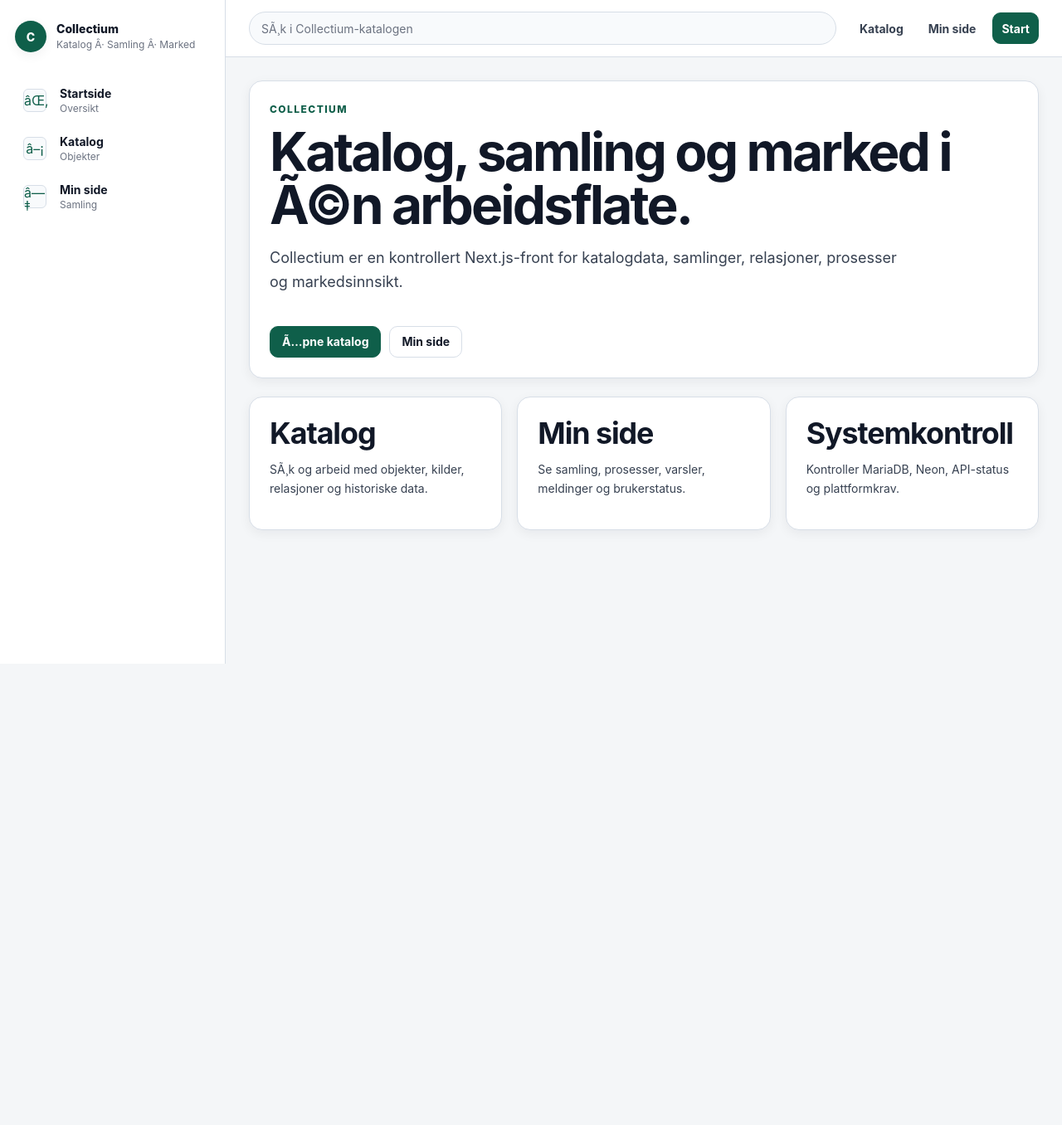
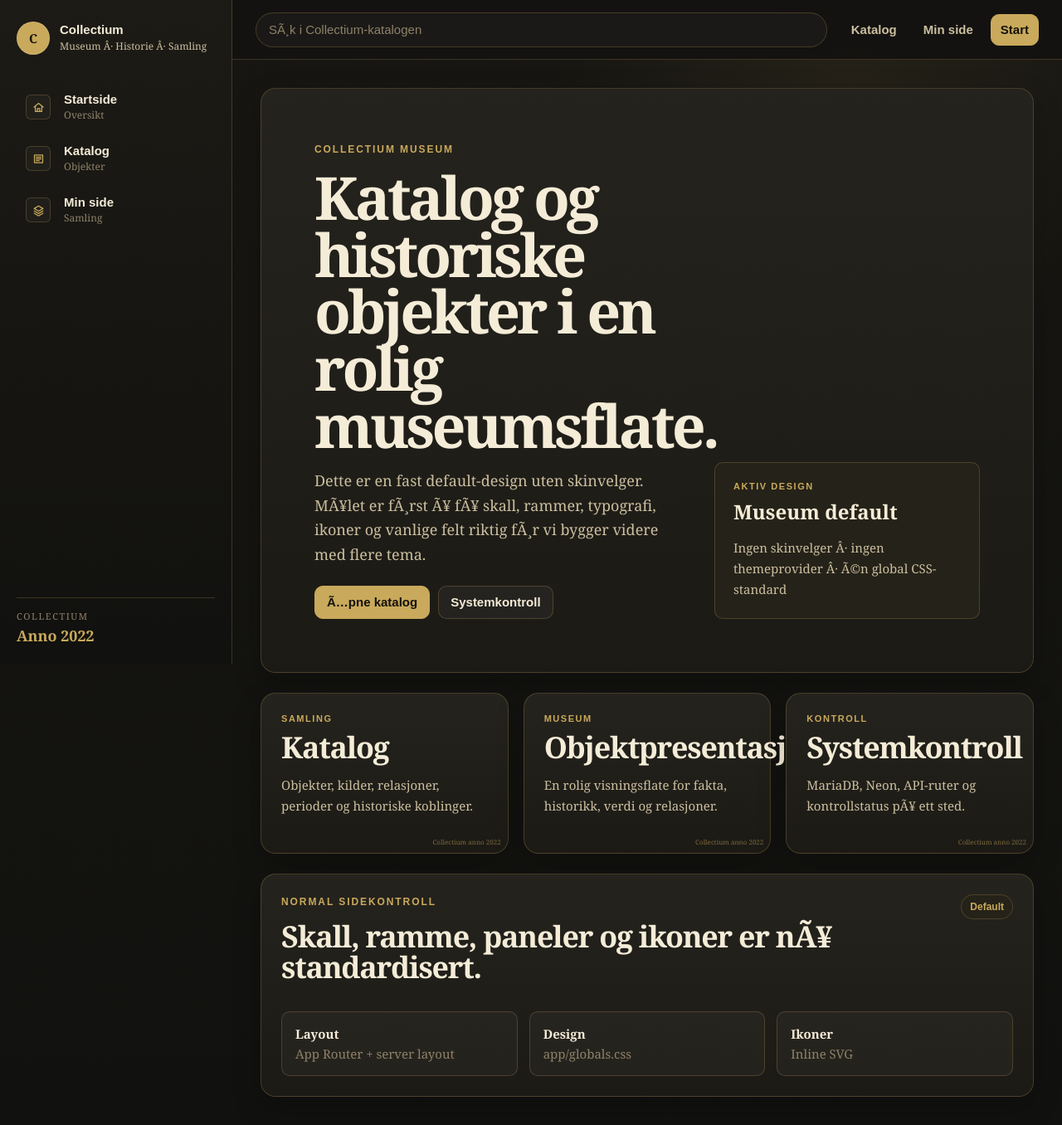
Before and after one commit to tsandvin/collectium-clean-next, a Next.js app: page / in a window 1280 px wide. Shown: the whole page at 83% size. Before the commit the page ends 800 px from the top, so only its background shows below. Built offline with nearby package versions, Linux system fonts and the light colour scheme.

Commit message:
Set Museum as default design and fix icons

```diff
--- a/app/globals.css
+++ b/app/globals.css
@@ -1,36 +1,38 @@
 :root {
-  --ct-sidebar-width: 272px;
-  --ct-topbar-height: 68px;
+  --ct-sidebar-width: 280px;
+  --ct-topbar-height: 72px;
 
-  --ct-bg: #f4f6f8;
-  --ct-surface: #ffffff;
-  --ct-surface-soft: #f8fafc;
-  --ct-surface-strong: #eef2f6;
+  --ct-bg: #11110f;
+  --ct-bg-soft: #171612;
+  --ct-surface: #1d1b16;
+  --ct-surface-soft: #252219;
+  --ct-surface-strong: #2d281d;
 
-  --ct-border: #d7dee7;
-  --ct-border-strong: #9aa8b8;
+  --ct-border: rgba(201, 169, 91, 0.24);
+  --ct-border-strong: rgba(201, 169, 91, 0.52);
 
-  --ct-text: #111827;
-  --ct-text-soft: #374151;
-  --ct-text-muted: #6b7280;
+  --ct-text: #f4ecd7;
+  --ct-text-soft: #cbbf9f;
+  --ct-text-muted: #8e8268;
 
-  --ct-accent: #0f5f4a;
-  --ct-accent-dark: #0b3f34;
-  --ct-accent-soft: #e5f2ee;
+  --ct-accent: #c9a95b;
+  --ct-accent-dark: #9e7c32;
+  --ct-accent-soft: rgba(201, 169, 91, 0.13);
 
-  --ct-danger: #b42318;
-  --ct-warning: #a15c07;
-  --ct-success: #067647;
+  --ct-danger: #c9775d;
+  --ct-warning: #d9bf6d;
+  --ct-success: #8fbf82;
 
-  --ct-shadow: 0 12px 30px rgba(15, 23, 42, 0.08);
-  --ct-shadow-soft: 0 4px 14px rgba(15, 23, 42, 0.06);
+  --ct-shadow: 0 22px 60px rgba(0, 0, 0, 0.35);
+  --ct-shadow-soft: 0 12px 34px rgba(0, 0, 0, 0.24);
 
   --ct-radius-sm: 6px;
   --ct-radius-md: 10px;
-  --ct-radius-lg: 16px;
+  --ct-radius-lg: 18px;
 
-  --ct-font-body: Inter, ui-sans-serif, system-ui, -apple-system, BlinkMacSystemFont, "Segoe UI", sans-serif;
+  --ct-font-body: Georgia, "Times New Roman", serif;
   --ct-font-head: Georgia, "Times New Roman", serif;
+  --ct-font-ui: Arial, Helvetica, sans-serif;
   --ct-font-mono: "SFMono-Regular", Consolas, "Liberation Mono", monospace;
 }
 
@@ -47,10 +49,12 @@ html {
 body {
   margin: 0;
   min-height: 100vh;
-  background: var(--ct-bg);
+  background:
+    radial-gradient(circle at 80% 8%, rgba(201, 169, 91, 0.08), transparent 360px),
+    linear-gradient(180deg, var(--ct-bg-soft), var(--ct-bg));
   color: var(--ct-text);
   font-family: var(--ct-font-body);
-  font-size: 14px;
+  font-size: 15px;
 }
 
 a {
@@ -73,14 +77,17 @@ button {
   min-height: 100vh;
   display: grid;
   grid-template-columns: var(--ct-sidebar-width) minmax(0, 1fr);
-  background: var(--ct-bg);
 }
 
 .ct-sidebar {
+  position: sticky;
+  top: 0;
   min-height: 100vh;
-  padding: 22px 18px;
+  height: 100vh;
+  padding: 24px 20px;
   border-right: 1px solid var(--ct-border);
-  background: var(--ct-surface);
+  background:
+    linear-gradient(180deg, rgba(29, 27, 22, 0.98), rgba(17, 17, 15, 0.98));
 }
 
 .ct-brand {
@@ -88,19 +95,20 @@ button {
   align-items: center;
   gap: 12px;
   min-height: 44px;
-  margin-bottom: 30px;
+  margin-bottom: 34px;
 }
 
 .ct-brand-mark {
-  width: 38px;
-  height: 38px;
+  width: 40px;
+  height: 40px;
   display: grid;
   place-items: center;
   border-radius: 999px;
   background: var(--ct-accent);
-  color: white;
+  color: #17130b;
+  font-family: var(--ct-font-head);
   font-weight: 800;
-  box-shadow: var(--ct-shadow-soft);
+  box-shadow: 0 0 0 1px rgba(255,255,255,0.12) inset;
 }
 
 .ct-brand-text strong,
@@ -109,13 +117,14 @@ button {
 }
 
 .ct-brand-text strong {
+  font-family: var(--ct-font-ui);
   font-weight: 800;
   color: var(--ct-text);
   line-height: 1.1;
 }
 
 .ct-brand-text small {
-  color: var(--ct-text-muted);
+  color: var(--ct-text-soft);
   font-size: 12px;
   margin-top: 3px;
 }
@@ -127,31 +136,41 @@ button {
 
 .ct-sidebar-link {
   display: grid;
-  grid-template-columns: 34px minmax(0, 1fr);
+  grid-template-columns: 36px minmax(0, 1fr);
   align-items: center;
   gap: 10px;
-  min-height: 48px;
+  min-height: 52px;
   padding: 8px 10px;
+  border: 1px solid transparent;
   border-radius: var(--ct-radius-md);
   color: var(--ct-text);
 }
 
 .ct-sidebar-link:hover {
+  border-color: var(--ct-border);
   background: var(--ct-accent-soft);
-  color: var(--ct-accent-dark);
 }
 
 .ct-sidebar-icon {
-  width: 28px;
-  height: 28px;
+  width: 30px;
+  height: 30px;
   display: grid;
   place-items: center;
   border: 1px solid var(--ct-border);
   border-radius: var(--ct-radius-sm);
-  background: var(--ct-surface-soft);
+  background: rgba(255,255,255,0.03);
   color: var(--ct-accent);
-  font-size: 16px;
-  line-height: 1;
+}
+
+.ct-sidebar-icon svg {
+  width: 17px;
+  height: 17px;
+  display: block;
+  fill: none;
+  stroke: currentColor;
+  stroke-width: 1.8;
+  stroke-linecap: round;
+  stroke-linejoin: round;
 }
 
 .ct-sidebar-link strong,
@@ -160,6 +179,7 @@ button {
 }
 
 .ct-sidebar-link strong {
+  font-family: var(--ct-font-ui);
   font-weight: 750;
 }
 
@@ -167,6 +187,33 @@ button {
   color: var(--ct-text-muted);
   font-size: 12px;
   margin-top: 2px;
+}
+
+.ct-sidebar-note {
+  position: absolute;
+  left: 20px;
+  right: 20px;
+  bottom: 22px;
+  border-top: 1px solid var(--ct-border);
+  padding-top: 14px;
+  color: var(--ct-text-muted);
+}
+
+.ct-sidebar-note span,
+.ct-sidebar-note strong {
+  display: block;
+}
+
+.ct-sidebar-note span {
+  font-size: 11px;
+  letter-spacing: 0.14em;
+  text-transform: uppercase;
+}
+
+.ct-sidebar-note strong {
+  margin-top: 4px;
+  color: var(--ct-accent);
+  font-size: 18px;
 }
 
 .ct-workspace {
@@ -184,23 +231,25 @@ button {
   gap: 18px;
   padding: 14px 28px;
   border-bottom: 1px solid var(--ct-border);
-  background: var(--ct-surface);
+  background: rgba(20, 19, 16, 0.94);
   position: sticky;
   top: 0;
   z-index: 20;
+  backdrop-filter: blur(14px);
 }
 
 .ct-search {
   flex: 1;
   max-width: 760px;
-  min-height: 40px;
+  min-height: 42px;
   display: flex;
   align-items: center;
-  padding: 0 14px;
+  padding: 0 15px;
   border: 1px solid var(--ct-border);
   border-radius: 999px;
-  background: var(--ct-surface-soft);
+  background: rgba(255,255,255,0.03);
   color: var(--ct-text-muted);
+  font-family: var(--ct-font-ui);
 }
 
 .ct-topbar-actions {
@@ -213,20 +262,21 @@ button {
   min-height: 38px;
   display: inline-flex;
   align-items: center;
-  padding: 0 10px;
+  padding: 0 11px;
   border-radius: var(--ct-radius-md);
   color: var(--ct-text-soft);
+  font-family: var(--ct-font-ui);
   font-weight: 700;
 }
 
 .ct-topbar-actions a:hover {
-  background: var(--ct-surface-strong);
+  background: var(--ct-accent-soft);
   color: var(--ct-text);
 }
 
 .ct-main {
   flex: 1;
-  padding: 28px;
+  padding: 34px;
 }
 
 .ct-main-inner {
@@ -237,9 +287,10 @@ button {
 .ct-page,
 .ct-stack {
   display: grid;
-  gap: 22px;
+  gap: 24px;
 }
 
+.ct-hero,
 .ct-page-header,
 .ct-panel,
 .ct-card,
@@ -247,24 +298,57 @@ button {
   position: relative;
   border: 1px solid var(--ct-border);
   border-radius: var(--ct-radius-lg);
-  background: var(--ct-surface);
+  background:
+    linear-gradient(180deg, rgba(255,255,255,0.035), rgba(0,0,0,0.04)),
+    var(--ct-surface);
   color: var(--ct-text);
   box-shadow: var(--ct-shadow-soft);
-  padding: 24px;
 }
 
-.ct-page-header {
-  min-height: 220px;
+.ct-hero {
+  min-height: 390px;
   display: grid;
-  align-content: end;
+  grid-template-columns: minmax(0, 1fr) 320px;
+  gap: 30px;
+  align-items: end;
+  padding: clamp(30px, 5vw, 72px);
+}
+
+.ct-hero-panel {
+  border: 1px solid var(--ct-border);
+  border-radius: var(--ct-radius-md);
+  background: var(--ct-surface-soft);
+  padding: 22px;
+}
+
+.ct-hero-panel span,
+.ct-card-label {
+  display: block;
+  color: var(--ct-accent);
+  font-family: var(--ct-font-ui);
+  font-size: 11px;
+  font-weight: 800;
+  letter-spacing: 0.14em;
+  text-transform: uppercase;
+}
+
+.ct-hero-panel strong {
+  display: block;
+  margin-top: 8px;
+  font-size: 24px;
+}
+
+.ct-hero-panel p {
+  margin-bottom: 0;
 }
 
 .ct-eyebrow {
-  margin: 0 0 10px;
+  margin: 0 0 12px;
   color: var(--ct-accent);
+  font-family: var(--ct-font-ui);
   font-size: 12px;
   font-weight: 800;
-  letter-spacing: 0.12em;
+  letter-spacing: 0.16em;
   text-transform: uppercase;
 }
 
@@ -273,32 +357,33 @@ h2,
 h3 {
   margin: 0;
   color: var(--ct-text);
+  font-family: var(--ct-font-head);
 }
 
 h1 {
-  max-width: 920px;
-  font-size: clamp(36px, 5vw, 72px);
-  line-height: 1;
-  letter-spacing: -0.045em;
+  max-width: 940px;
+  font-size: clamp(42px, 5.6vw, 86px);
+  line-height: 0.96;
+  letter-spacing: -0.055em;
 }
 
 h2 {
-  font-size: clamp(24px, 2.8vw, 42px);
-  line-height: 1.08;
-  letter-spacing: -0.03em;
+  font-size: clamp(26px, 2.8vw, 44px);
+  line-height: 1.04;
+  letter-spacing: -0.035em;
 }
 
 h3 {
-  font-size: 18px;
+  font-size: 20px;
 }
 
 p {
   color: var(--ct-text-soft);
-  line-height: 1.6;
+  line-height: 1.65;
 }
 
 .ct-lead {
-  max-width: 760px;
+  max-width: 800px;
   font-size: 18px;
 }
 
@@ -311,51 +396,59 @@ p {
   grid-template-columns: repeat(3, minmax(0, 1fr));
 }
 
+.ct-card,
+.ct-panel {
+  padding: 24px;
+}
+
 .ct-card h2,
 .ct-panel h2 {
-  margin-bottom: 10px;
+  margin-top: 10px;
+  margin-bottom: 12px;
 }
 
 .ct-button {
-  min-height: 38px;
+  min-height: 40px;
   display: inline-flex;
   align-items: center;
   justify-content: center;
   padding: 0 14px;
   border: 1px solid var(--ct-border);
   border-radius: var(--ct-radius-md);
-  background: var(--ct-surface);
+  background: rgba(255,255,255,0.04);
   color: var(--ct-text);
+  font-family: var(--ct-font-ui);
   font-weight: 750;
 }
 
 .ct-button:hover {
   border-color: var(--ct-border-strong);
-  background: var(--ct-surface-soft);
+  background: var(--ct-accent-soft);
 }
 
 .ct-button-primary {
   background: var(--ct-accent);
   border-color: var(--ct-accent);
-  color: white !important;
+  color: #15120b !important;
 }
 
 .ct-button-primary:hover {
-  background: var(--ct-accent-dark);
-  border-color: var(--ct-accent-dark);
+  background: #d8bc72;
+  border-color: #d8bc72;
 }
 
 .ct-actions {
   display: flex;
   flex-wrap: wrap;
   gap: 10px;
-  margin-top: 20px;
+  margin-top: 22px;
 }
 
-.ct-status-row {
+.ct-section-head {
   display: flex;
-  flex-wrap: wrap;
-  gap: 10px;
+  justify-content: space-between;
+  gap: 20px;
+  align-items: flex-start;
 }
 
 .ct-pill {
@@ -366,38 +459,46 @@ p {
   border: 1px solid var(--ct-border);
   border-radius: 999px;
   background: var(--ct-surface-soft);
-  color: var(--ct-text-soft);
+  color: var(--ct-accent);
+  font-family: var(--ct-font-ui);
   font-size: 12px;
-  font-weight: 700;
+  font-weight: 800;
 }
 
-.ct-muted {
-  color: var(--ct-text-muted);
+.ct-status-grid {
+  display: grid;
+  grid-template-columns: repeat(3, minmax(0, 1fr));
+  gap: 14px;
+  margin-top: 22px;
 }
 
-.ct-ok {
-  color: var(--ct-success);
+.ct-status-grid div {
+  border: 1px solid var(--ct-border);
+  border-radius: var(--ct-radius-md);
+  background: rgba(255,255,255,0.03);
+  padding: 16px;
 }
 
-.ct-warning {
-  color: var(--ct-warning);
+.ct-status-grid strong,
+.ct-status-grid span {
+  display: block;
 }
 
-.ct-danger {
-  color: var(--ct-danger);
+.ct-status-grid span {
+  color: var(--ct-text-muted);
+  margin-top: 4px;
 }
 
 .collectium-card {
-  background: var(--ct-surface);
-  padding-bottom: 28px;
+  padding-bottom: 30px;
 }
 
 .collectium-card::after {
-  content: "Collectium";
+  content: "Collectium anno 2022";
   position: absolute;
   right: 8px;
   bottom: 8px;
-  color: var(--ct-text-muted);
+  color: var(--ct-accent);
   font-size: 8px;
   opacity: 0.55;
   pointer-events: none;
@@ -426,11 +527,18 @@ p {
     padding: 16px;
   }
 
-  .ct-grid-3 {
+  .ct-hero {
+    grid-template-columns: 1fr;
+    min-height: auto;
+    padding: 28px;
+  }
+
+  .ct-grid-3,
+  .ct-status-grid {
     grid-template-columns: 1fr;
   }
 
   h1 {
-    font-size: clamp(32px, 12vw, 52px);
+    font-size: clamp(36px, 12vw, 58px);
   }
 }
--- a/app/page.tsx
+++ b/app/page.tsx
@@ -3,49 +3,87 @@ import Link from "next/link";
 const cards = [
   {
     title: "Katalog",
-    body: "SÃ¸k og arbeid med objekter, kilder, relasjoner og historiske data.",
+    body: "Objekter, kilder, relasjoner, perioder og historiske koblinger.",
     href: "/katalog",
+    label: "Samling",
   },
   {
-    title: "Min side",
-    body: "Se samling, prosesser, varsler, meldinger og brukerstatus.",
-    href: "/min-side",
+    title: "Objektpresentasjon",
+    body: "En rolig visningsflate for fakta, historikk, verdi og relasjoner.",
+    href: "/katalog",
+    label: "Museum",
   },
   {
     title: "Systemkontroll",
-    body: "Kontroller MariaDB, Neon, API-status og plattformkrav.",
+    body: "MariaDB, Neon, API-ruter og kontrollstatus pÃ¥ ett sted.",
     href: "/admin/system/mariadb-neon",
+    label: "Kontroll",
   },
 ];
 
 export default function HomePage() {
   return (
     <div className="ct-page">
-      <section className="ct-page-header">
-        <p className="ct-eyebrow">Collectium</p>
-        <h1>Katalog, samling og marked i Ã©n arbeidsflate.</h1>
+      <section className="ct-hero">
+        <div>
+          <p className="ct-eyebrow">Collectium Museum</p>
+          <h1>Katalog og historiske objekter i en rolig museumsflate.</h1>
           <p className="ct-lead">
-          Collectium er en kontrollert Next.js-front for katalogdata,
-          samlinger, relasjoner, prosesser og markedsinnsikt.
+            Dette er en fast default-design uten skinvelger. MÃ¥let er fÃ¸rst Ã¥ fÃ¥
+            skall, rammer, typografi, ikoner og vanlige felt riktig fÃ¸r vi bygger
+            videre med flere tema.
           </p>
           <div className="ct-actions">
             <Link className="ct-button ct-button-primary" href="/katalog">
               Ã…pne katalog
             </Link>
-          <Link className="ct-button" href="/min-side">
-            Min side
+            <Link className="ct-button" href="/admin/system/mariadb-neon">
+              Systemkontroll
             </Link>
           </div>
+        </div>
+
+        <aside className="ct-hero-panel">
+          <span>Aktiv design</span>
+          <strong>Museum default</strong>
+          <p>Ingen skinvelger Â· ingen themeprovider Â· Ã©n global CSS-standard</p>
+        </aside>
       </section>
 
       <section className="ct-grid ct-grid-3" aria-label="HovedomrÃ¥der">
         {cards.map((card) => (
-          <Link className="ct-card" href={card.href} key={card.title}>
+          <Link className="ct-card collectium-card" href={card.href} key={card.title}>
+            <span className="ct-card-label">{card.label}</span>
             <h2>{card.title}</h2>
             <p>{card.body}</p>
           </Link>
         ))}
       </section>
+
+      <section className="ct-panel">
+        <div className="ct-section-head">
+          <div>
+            <p className="ct-eyebrow">Normal sidekontroll</p>
+            <h2>Skall, ramme, paneler og ikoner er nÃ¥ standardisert.</h2>
+          </div>
+          <span className="ct-pill">Default</span>
+        </div>
+
+        <div className="ct-status-grid">
+          <div>
+            <strong>Layout</strong>
+            <span>App Router + server layout</span>
+          </div>
+          <div>
+            <strong>Design</strong>
+            <span>app/globals.css</span>
+          </div>
+          <div>
+            <strong>Ikoner</strong>
+            <span>Inline SVG</span>
+          </div>
+        </div>
+      </section>
     </div>
   );
 }
--- a/components/layout/CollectiumSidebar.tsx
+++ b/components/layout/CollectiumSidebar.tsx
@@ -1,10 +1,48 @@
 import Link from "next/link";
 
-const menu = [
-  { href: "/startside", label: "Startside", sub: "Oversikt", icon: "âŒ‚" },
-  { href: "/katalog", label: "Katalog", sub: "Objekter", icon: "â–¡" },
-  { href: "/min-side", label: "Min side", sub: "Samling", icon: "â—‡" },
+type IconName = "home" | "catalog" | "collection";
+
+const menu: Array<{
+  href: string;
+  label: string;
+  sub: string;
+  icon: IconName;
+}> = [
+  { href: "/startside", label: "Startside", sub: "Oversikt", icon: "home" },
+  { href: "/katalog", label: "Katalog", sub: "Objekter", icon: "catalog" },
+  { href: "/min-side", label: "Min side", sub: "Samling", icon: "collection" },
 ];
+
+function MenuIcon({ name }: { name: IconName }) {
+  if (name === "home") {
+    return (
+      <svg viewBox="0 0 24 24" aria-hidden="true">
+        <path d="M4 11.5 12 5l8 6.5" />
+        <path d="M6.5 10.5V19h11v-8.5" />
+        <path d="M10 19v-5h4v5" />
+      </svg>
+    );
+  }
+
+  if (name === "catalog") {
+    return (
+      <svg viewBox="0 0 24 24" aria-hidden="true">
+        <path d="M5 5.5h14v13H5z" />
+        <path d="M8 9h8" />
+        <path d="M8 12h8" />
+        <path d="M8 15h5" />
+      </svg>
+    );
+  }
+
+  return (
+    <svg viewBox="0 0 24 24" aria-hidden="true">
+      <path d="M12 4.5 19.5 9 12 13.5 4.5 9 12 4.5Z" />
+      <path d="M4.5 13 12 17.5 19.5 13" />
+      <path d="M4.5 17 12 21.5 19.5 17" />
+    </svg>
+  );
+}
 
 export function CollectiumSidebar() {
   return (
@@ -13,15 +51,15 @@ export function CollectiumSidebar() {
         <span className="ct-brand-mark">C</span>
         <span className="ct-brand-text">
           <strong>Collectium</strong>
-          <small>Katalog Â· Samling Â· Marked</small>
+          <small>Museum Â· Historie Â· Samling</small>
         </span>
       </Link>
 
       <nav className="ct-sidebar-nav" aria-label="Hovedmeny">
         {menu.map((item) => (
           <Link key={item.href} href={item.href} className="ct-sidebar-link">
-            <span className="ct-sidebar-icon" aria-hidden="true">
-              {item.icon}
+            <span className="ct-sidebar-icon">
+              <MenuIcon name={item.icon} />
             </span>
             <span>
               <strong>{item.label}</strong>
@@ -30,6 +68,11 @@ export function CollectiumSidebar() {
           </Link>
         ))}
       </nav>
+
+      <div className="ct-sidebar-note">
+        <span>Collectium</span>
+        <strong>Anno 2022</strong>
+      </div>
     </aside>
   );
 }
```
Lines whose indentation alone changed are shown as unchanged.
